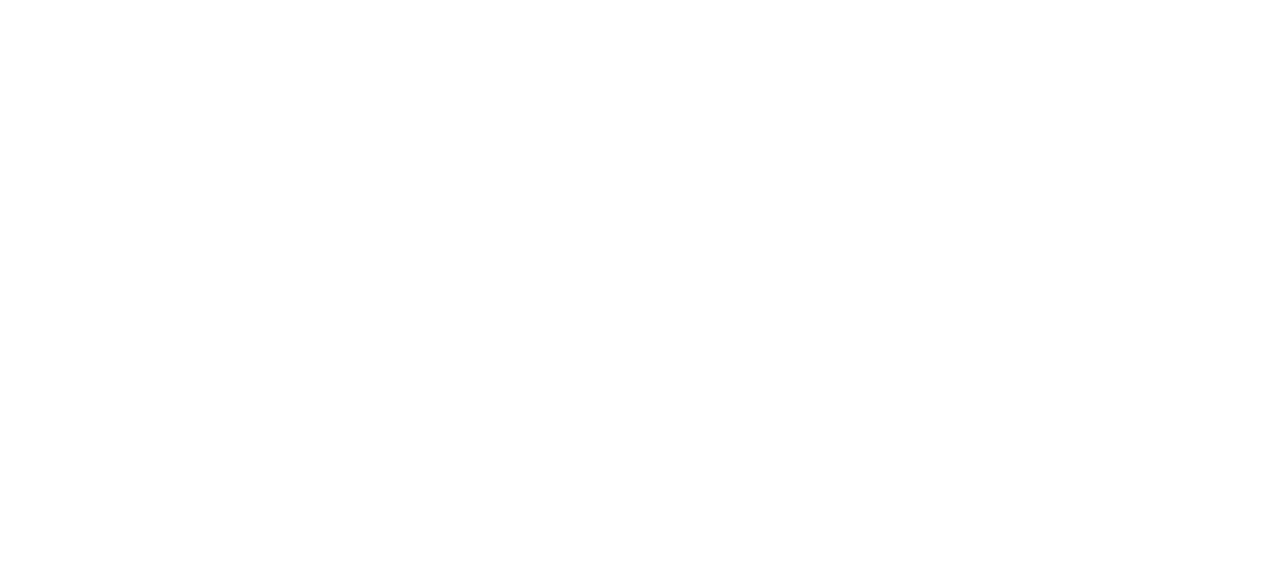
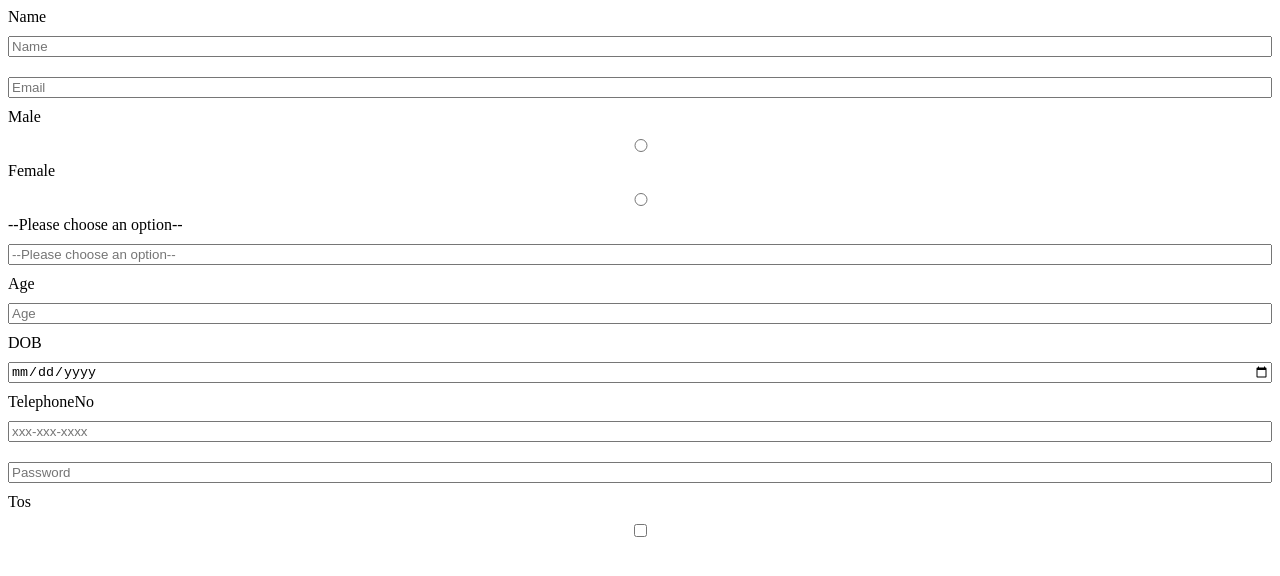
Before and after one commit to acciojob/signup-form-car-shivshankar-source, a website: page main.html in a window 1280 px wide. Drawn offline with Linux system fonts and the light colour scheme.

Commit message:
created a submission

```diff
--- a/main.html
+++ b/main.html
@@ -7,7 +7,44 @@
 </head>
 
 <body>
-	<!-- the entire body must be written by student -->
+
+<form action="Get">
+
+<form action="Get">
+<label for="name">Name</label>
+<input type="text" id="name" placeholder="Name"  required>
+
+<label for="email"></label>
+<input type="email" id="email" placeholder="Email"  required>
+
+<label for="gender_m">Male</label>
+<input type="radio" id="gender_m" placeholder="Gender"   name="name" required>
+<label for="gender_f">Female</label>
+<input type="radio" id="gender_f" placeholder="Gender" name="name" required>
+
+<label for="cars">--Please choose an option--</label>
+<input type="Select" id="cars" placeholder="--Please choose an option--" required>
+
+<label for="age">Age</label>
+<input type="Number" id="age" placeholder="Age" required>
+
+<label for="dob">DOB</label>
+<input type="date" id="dob" placeholder="-" required>
+
+<label for="tel">TelephoneNo</label>
+<input type="tel" id="tel" placeholder="xxx-xxx-xxxx">
+
+<label for="password"></label>
+<input type="password" id="password" placeholder="Password" required>
+
+<label for="tos">Tos</label>
+<input type="checkbox" id="tos" required>
+</form>
+</html>
+
+
+
+
     <script type="text/javascript" src="./script.js">
 </script>
 
--- a/styles.css
+++ b/styles.css
@@ -1,2 +1,7 @@
 
 /* Your CSS Code here. */
+form{
+	display:flex;
+	flex-direction:column;
+	gap:10px;
+}
```
